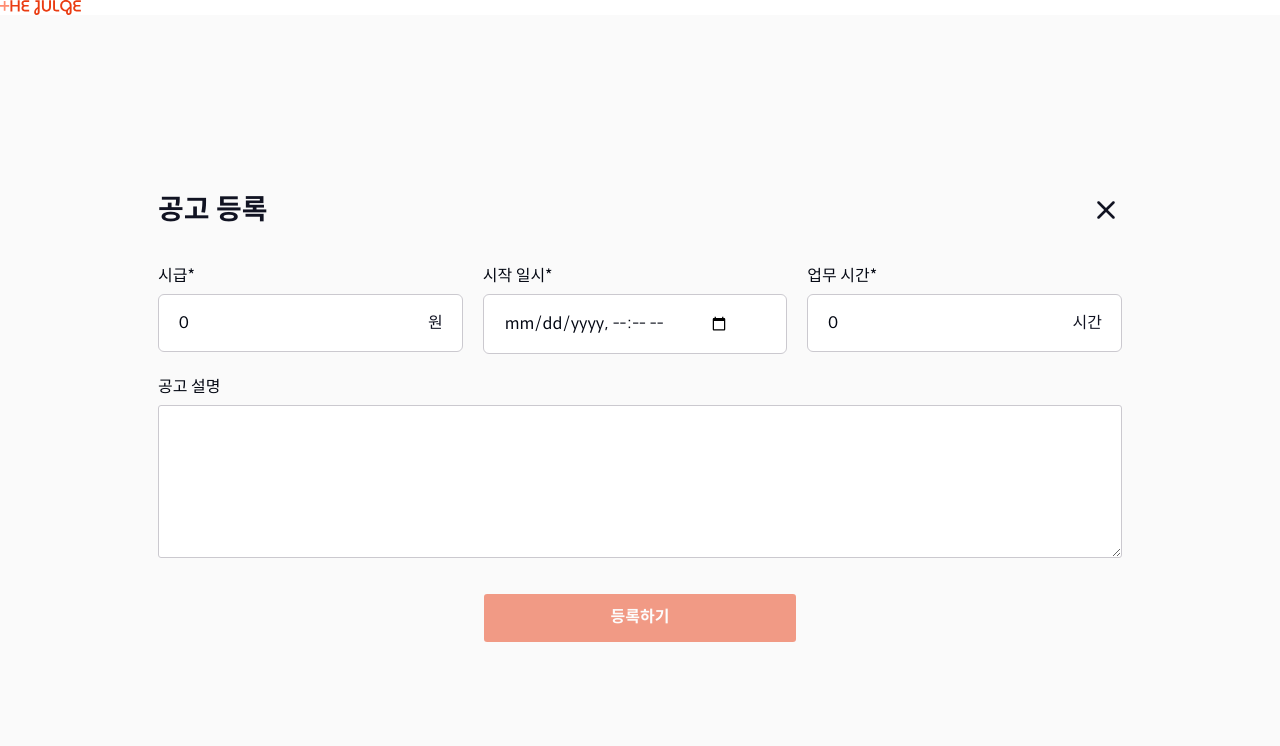
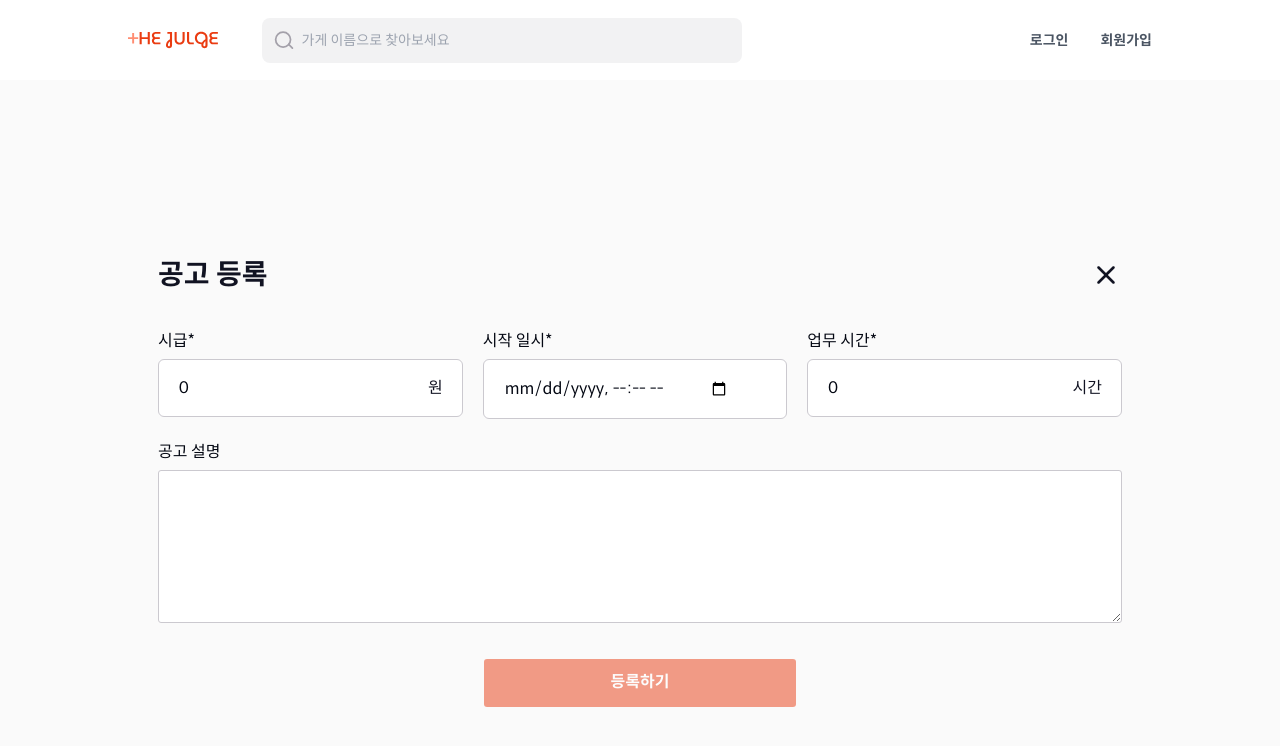
Before and after one commit to S2-P3-T5/Jugle, a Next.js app: page /shops/1/notices/register in a window 1280 px wide. Shown: the top 746 px of the page. Built offline with nearby package versions, Linux system fonts and the light colour scheme; no server answers.

Commit message:
feat: 공고 등록 페이지 gnb 추가

```diff
--- a/src/pages/shops/[shopId]/notices/register/index.tsx
+++ b/src/pages/shops/[shopId]/notices/register/index.tsx
@@ -1,6 +1,6 @@
 import Image from "next/image";
-import Link from "next/link";
 
+import EmployerLayout from "@/components/common/EmployerLayout";
 import RegisterModal from "@/components/noticeRegister/Modal";
 import { Button } from "@/components/ui/button";
 import {
@@ -19,17 +19,7 @@ function NoticeRegister() {
   const { form, onSubmit, rules, handlers } = useNoticeRegistForm();
 
   return (
-    <>
-      <Link href={"/notices"}>
-        <div className="relative h-[1.5rem] w-[8.1rem]">
-          <Image
-            src="/icons/logo.svg"
-            layout="fill"
-            objectFit="contain"
-            alt="로고이미지"
-          />
-        </div>
-      </Link>
+    <EmployerLayout>
       <div className="flex h-screen flex-col items-center justify-center bg-[#FAFAFA]">
         <Form {...form}>
           <form onSubmit={form.handleSubmit(onSubmit)} className="space-y-8">
@@ -185,7 +175,7 @@ function NoticeRegister() {
           </form>
         </Form>
       </div>
-    </>
+    </EmployerLayout>
   );
 }
 
```
